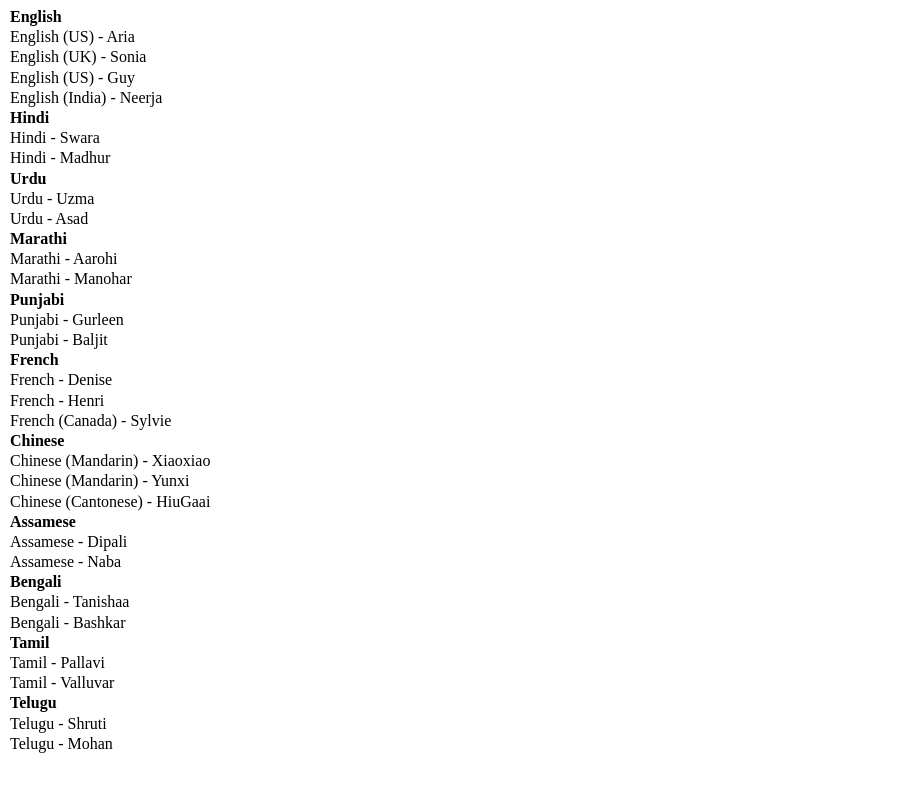
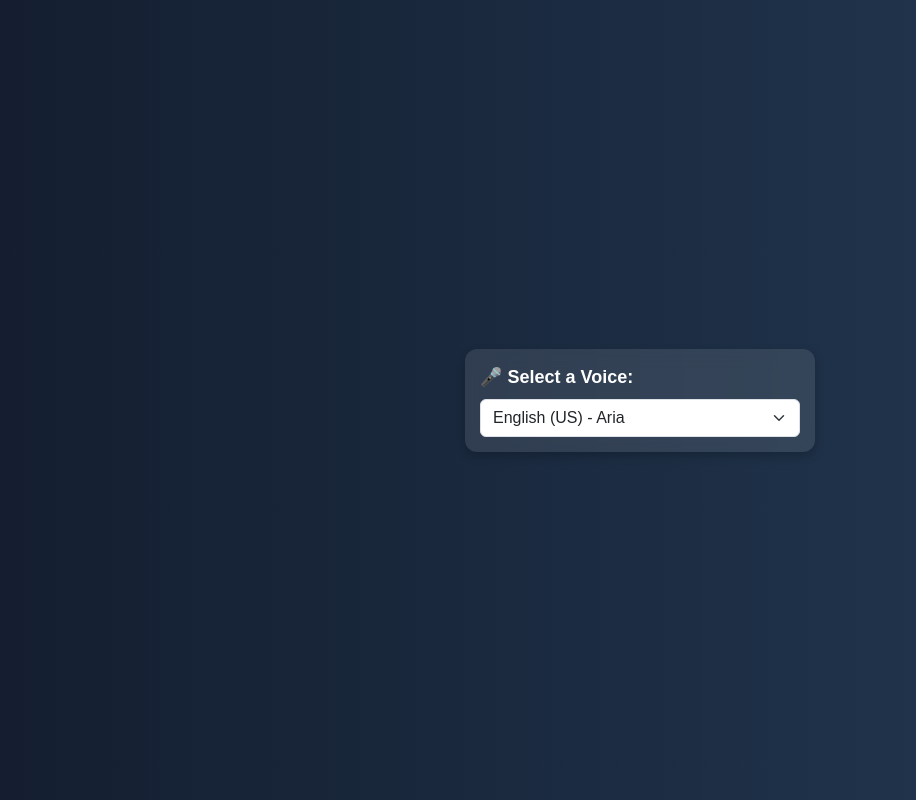
Before and after one commit to Royal2025/RoyalDevCreation, a Flask app: template templates/voice_options.html in a window 1280 px wide. Shown: the whole page, without its empty margins (0-916 px from the left). Run offline with Flask 3, Linux system fonts and the light colour scheme; the template is opened without the code that fills it, so the values that code supplies are empty.

Commit message:
Update voice_options.html

```diff
--- a/templates/voice_options.html
+++ b/templates/voice_options.html
@@ -1,5 +1,66 @@
+<!DOCTYPE html>
+<html lang="en">
+<head>
+    <meta charset="UTF-8">
+    <meta name="viewport" content="width=device-width, initial-scale=1.0">
+    <title>Premium Voice Selector</title>
+    <link rel="stylesheet" href="https://cdn.jsdelivr.net/npm/bootstrap@5.3.0/dist/css/bootstrap.min.css">
+    <style>
+        body {
+            font-family: 'Poppins', sans-serif;
+            background: linear-gradient(to right, #141e30, #243b55);
+            color: white;
+            display: flex;
+            justify-content: center;
+            align-items: center;
+            height: 100vh;
+        }
+
+        .voice-selector {
+            width: 350px;
+            background: rgba(255, 255, 255, 0.1);
+            padding: 15px;
+            border-radius: 12px;
+            backdrop-filter: blur(10px);
+            box-shadow: 0px 4px 10px rgba(0, 0, 0, 0.2);
+        }
+
+        select {
+            width: 100%;
+            padding: 10px;
+            border-radius: 8px;
+            border: none;
+            font-size: 16px;
+            font-weight: 500;
+            background: rgba(255, 255, 255, 0.2);
+            color: white;
+            cursor: pointer;
+            outline: none;
+            transition: all 0.3s ease;
+        }
+
+        select:hover {
+            background: rgba(255, 255, 255, 0.3);
+        }
+
+        select option {
+            background: #243b55;
+            color: white;
+        }
+
+        label {
+            font-weight: 600;
+            font-size: 18px;
+        }
+    </style>
+</head>
+<body>
+
+    <div class="voice-selector">
+        <label for="voiceSelect">🎤 Select a Voice:</label>
+        <select id="voiceSelect" class="form-select mt-2">
             <!-- English -->
-<optgroup label="English">
+            <optgroup label="🌎 English">
                 <option value="en-US-AriaNeural">English (US) - Aria</option>
                 <option value="en-GB-SoniaNeural">English (UK) - Sonia</option>
                 <option value="en-US-GuyNeural">English (US) - Guy</option>
@@ -7,63 +68,62 @@
             </optgroup>
 
             <!-- Hindi -->
-<optgroup label="Hindi">
+            <optgroup label="🇮🇳 Hindi">
                 <option value="hi-IN-SwaraNeural">Hindi - Swara</option>
                 <option value="hi-IN-MadhurNeural">Hindi - Madhur</option>
             </optgroup>
 
             <!-- Urdu -->
-<optgroup label="Urdu">
+            <optgroup label="🇵🇰 Urdu">
                 <option value="ur-PK-UzmaNeural">Urdu - Uzma</option>
                 <option value="ur-PK-AsadNeural">Urdu - Asad</option>
             </optgroup>
 
             <!-- Marathi -->
-<optgroup label="Marathi">
+            <optgroup label="🇮🇳 Marathi">
                 <option value="mr-IN-AarohiNeural">Marathi - Aarohi</option>
                 <option value="mr-IN-ManoharNeural">Marathi - Manohar</option>
             </optgroup>
 
             <!-- Punjabi -->
-<optgroup label="Punjabi">
+            <optgroup label="🇮🇳 Punjabi">
                 <option value="pa-IN-GurleenNeural">Punjabi - Gurleen</option>
                 <option value="pa-IN-BaljitNeural">Punjabi - Baljit</option>
             </optgroup>
 
             <!-- French -->
-<optgroup label="French">
+            <optgroup label="🇫🇷 French">
                 <option value="fr-FR-DeniseNeural">French - Denise</option>
                 <option value="fr-FR-HenriNeural">French - Henri</option>
                 <option value="fr-CA-SylvieNeural">French (Canada) - Sylvie</option>
             </optgroup>
 
             <!-- Chinese -->
-<optgroup label="Chinese">
+            <optgroup label="🇨🇳 Chinese">
                 <option value="zh-CN-XiaoxiaoNeural">Chinese (Mandarin) - Xiaoxiao</option>
                 <option value="zh-CN-YunxiNeural">Chinese (Mandarin) - Yunxi</option>
                 <option value="zh-HK-HiuGaaiNeural">Chinese (Cantonese) - HiuGaai</option>
             </optgroup>
 
-<!-- Assamese -->
-<optgroup label="Assamese">
-    <option value="as-IN-DipaliNeural">Assamese - Dipali</option>
-    <option value="as-IN-NabaNeural">Assamese - Naba</option>
-</optgroup>
-
             <!-- Bengali -->
-<optgroup label="Bengali">
+            <optgroup label="🇮🇳 Bengali">
                 <option value="bn-IN-TanishaaNeural">Bengali - Tanishaa</option>
                 <option value="bn-IN-BashkarNeural">Bengali - Bashkar</option>
             </optgroup>
 
             <!-- Tamil -->
-<optgroup label="Tamil">
+            <optgroup label="🇮🇳 Tamil">
                 <option value="ta-IN-PallaviNeural">Tamil - Pallavi</option>
                 <option value="ta-IN-ValluvarNeural">Tamil - Valluvar</option>
             </optgroup>
 
             <!-- Telugu -->
-<optgroup label="Telugu">
+            <optgroup label="🇮🇳 Telugu">
                 <option value="te-IN-ShrutiNeural">Telugu - Shruti</option>
                 <option value="te-IN-MohanNeural">Telugu - Mohan</option>
             </optgroup>
+        </select>
+    </div>
+
+</body>
+</html>
```
Lines whose indentation alone changed are shown as unchanged.
